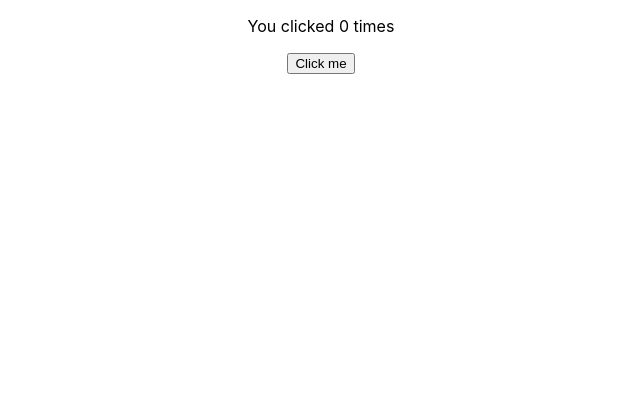
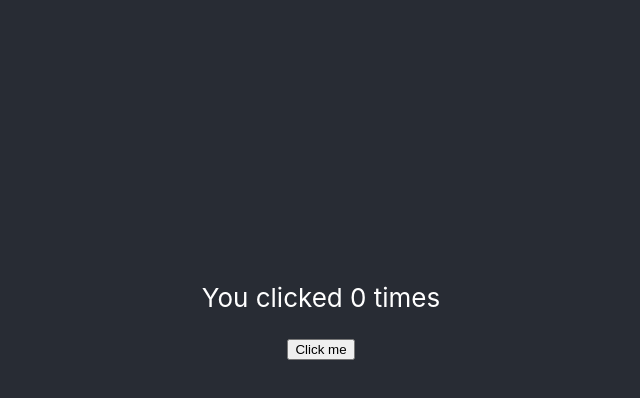
Before and after one commit to AnnKemp/video-app, a React (Create React App) app: page / in a window 1280 px wide. Shown: the top 398 px of the page, without its empty margins (319-959 px from the left). Built offline with nearby package versions, Linux system fonts and the light colour scheme.

Commit message:
adjusting to useEffect

```diff
--- a/src/App.css
+++ b/src/App.css
@@ -1,13 +1,11 @@
-.App {
+div {
   text-align: center;
-}
-.App-header {
   background-color: #282c34;
   min-height: 100vh;
   display: flex;
   flex-direction: column;
   align-items: center;
-  justify-content: center;
+ padding-top:10%;
   font-size: calc(10px + 2vmin);
   color: white;
 }
--- a/src/App.js
+++ b/src/App.js
@@ -1,22 +1,14 @@
 import React, { useState, useEffect } from 'react';
 import './App.css';
 
-function Example() {
-  // Declare a new state variable, which we'll call "count"
+
+function App() {
   const [count, setCount] = useState(0);
-  const [age, setAge] = useState(42);
-  const [fruit, setFruit] = useState('banana');
-  const [todos, setTodos] = useState([{ text: 'Learn Hooks' }]);
-  // je mag meerdere hooks gebruiken in een enkel component
 
-  function Example(props) { // kan ik die in de functie gebruiken? Nog even checken . . .
-    // You can use Hooks here!
-    return <div />;
-  }
-  const Examplee = (props) => { // exact hetzelfde als de functie hierboven, mag ik die hier gebruiken? Nog even checken . . .
-    // You can use Hooks here!
-    return <div />;
-  }
+  useEffect(() => { // is gelijk aan componentDidMount() en componentDidUpdate()
+    // perform data fetching or call some other imperative API, hier moet ik dus mijn data gaan fetchen
+    document.title = `You clicked ${count} times`;
+  });
 
   return (
       <div>
@@ -27,13 +19,4 @@ function Example() {
       </div>
   );
 }
-
-function App() {
-  return (
-    <div className="App">
-      <Example />
-    </div>
-  );
-}
-
 export default App;
```
